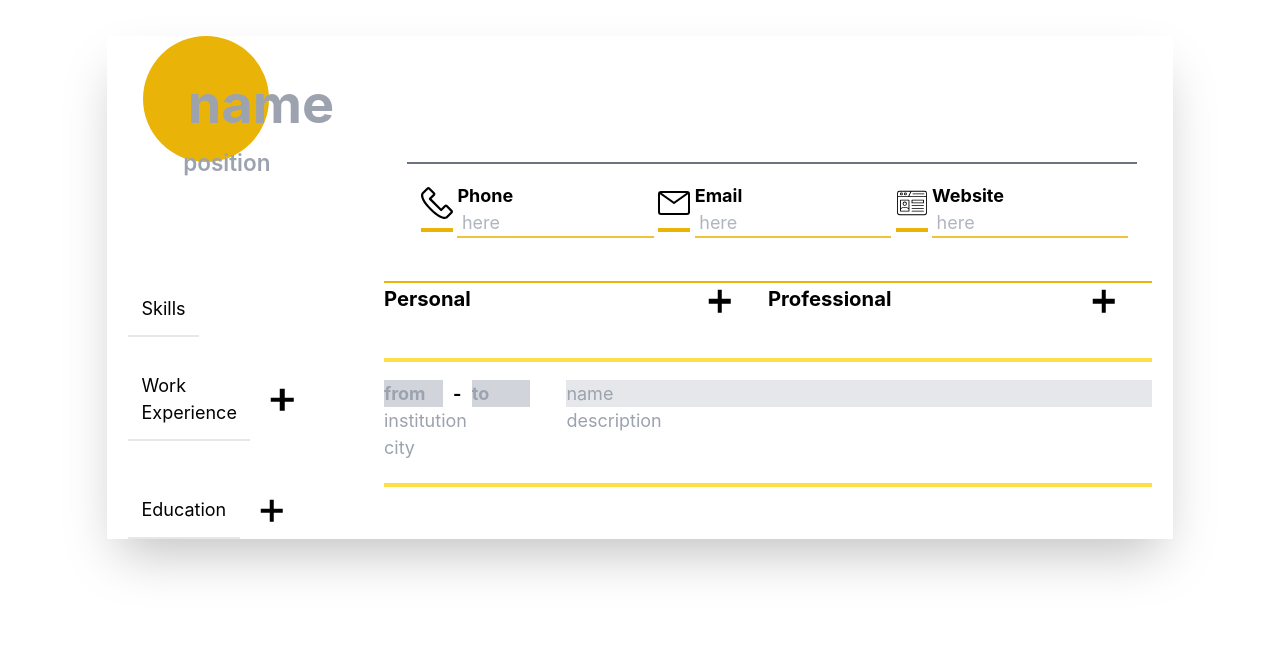
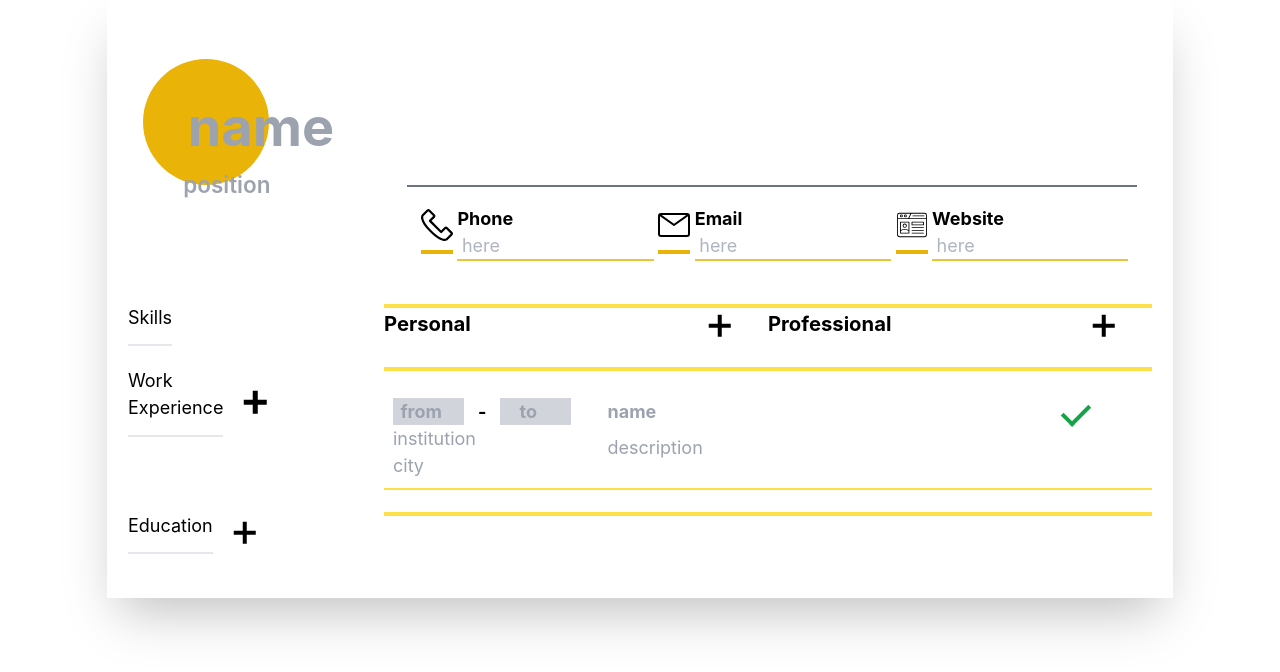
Before and after one commit to Sasmn/cv-project, a React (Create React App) app: page / in a window 1280 px wide. Both pictures are taken after a click on the element 282 px from the left and 399 px from the top of the page. Shown: the top 672 px of the page. Built offline with nearby package versions, Linux system fonts and the light colour scheme.

Commit message:
delete and edit option skeleton, no functionality yet

```diff
--- a/src/App.js
+++ b/src/App.js
@@ -4,7 +4,7 @@ import Experience from "./Components/Experience";
 
 function App() {
   return (
-    <div className="w-full lg:w-5/6 ml-auto mr-auto shadow-2xl">
+    <div className="w-full lg:w-5/6 ml-auto mr-auto shadow-2xl pt-5 pb-5">
       <GeneralInfo />
       <Skills />
       <Experience name="Work Experience" />
--- /dev/null
+++ b/src/Components/DeleteOrEdit.js
@@ -0,0 +1,59 @@
+import React from "react";
+
+const DeleteOrEdit = (props) => {
+  return (
+    <div
+      className={`backdrop-blur-sm absolute top-0 left-0 w-full h-full rounded-md flex justify-center items-center gap-8 md:gap-12 duration-200 origin-top-left ${
+        props.Visible ? "scale-1 opacity-100" : "scale-0 opacity-0"
+      }`}
+    >
+      <svg
+        className="cursor-pointer scale-75 sm:scale-90 md:scale-110 lg:scale-125 group"
+        width="24"
+        height="24"
+        fill="none"
+        xmlns="http://www.w3.org/2000/svg"
+      >
+        <g
+          className="group-hover:fill-yellow-300 group-hover:scale-110 origin-center duration-100"
+          clip-path="url(#a)"
+          fill-rule="evenodd"
+          clip-rule="evenodd"
+          fill="#000"
+        >
+          <path d="M21.707 7.293a1 1 0 0 1 0 1.414l-13 13A1 1 0 0 1 8 22H4a1 1 0 0 1-1-1v-4a1 1 0 0 1 .293-.707l13-13a1 1 0 1 1 1.414 1.414L5 17.414V20h2.586L20.293 7.293a1 1 0 0 1 1.414 0z" />
+          <path d="M16.293 3.293a1 1 0 0 1 1.414 0l4 4a1 1 0 0 1-1.414 1.414l-4-4a1 1 0 0 1 0-1.414zM17.293 11.707l-4-4 1.414-1.414 4 4-1.414 1.414z" />
+        </g>
+        <defs>
+          <clipPath id="a">
+            <path fill="#fff" d="M0 0h24v24H0z" />
+          </clipPath>
+        </defs>
+      </svg>
+      <svg
+        className="cursor-pointer scale-75 sm:scale-90 md:scale-110 lg:scale-125 group"
+        width="24"
+        height="24"
+        fill="none"
+        xmlns="http://www.w3.org/2000/svg"
+      >
+        <path
+          className="group-hover:fill-red-600 group-hover:scale-110 origin-center duration-100"
+          fill-rule="evenodd"
+          clip-rule="evenodd"
+          d="M6 7a1 1 0 0 1 1 1v11a1 1 0 0 0 1 1h8a1 1 0 0 0 1-1V8a1 1 0 1 1 2 0v11a3 3 0 0 1-3 3H8a3 3 0 0 1-3-3V8a1 1 0 0 1 1-1z"
+          fill="#000"
+        />
+        <path
+          className="group-hover:fill-red-600 group-hover:scale-110 origin-center duration-100"
+          fill-rule="evenodd"
+          clip-rule="evenodd"
+          d="M10 8a1 1 0 0 1 1 1v8a1 1 0 1 1-2 0V9a1 1 0 0 1 1-1zM14 8a1 1 0 0 1 1 1v8a1 1 0 1 1-2 0V9a1 1 0 0 1 1-1zM4 5a1 1 0 0 1 1-1h14a1 1 0 1 1 0 2H5a1 1 0 0 1-1-1zM8 3a1 1 0 0 1 1-1h6a1 1 0 1 1 0 2H9a1 1 0 0 1-1-1z"
+          fill="#000"
+        />
+      </svg>
+    </div>
+  );
+};
+
+export default DeleteOrEdit;
--- a/src/Components/Experience.js
+++ b/src/Components/Experience.js
@@ -21,7 +21,7 @@ const Experience = (props) => {
   return (
     <div className="flex m-[2%] w-[96%] h-min">
       <div className="basis-1/4 shrink-0 h-min flex flex-wrap items-center">
-        <h2 className="border-b-2 max-w-min p-3 text-bold">{props.name}</h2>
+        <h2 className="border-b-2 max-w-min pb-3 text-bold">{props.name}</h2>
         <AddButton handleClick={addExpKey} />
       </div>
       <div className="basis-3/4 grow-0 flex flex-wrap gap-3 h-min border-t-4 border-yellow-300 pt-4">
--- a/src/Components/ListItem.js
+++ b/src/Components/ListItem.js
@@ -1,5 +1,6 @@
 import React, { useState } from "react";
 import TickButton from "./TickButton";
+import DeleteOrEdit from "./DeleteOrEdit";
 
 const ListItem = () => {
   const [LineCompleted, setLineCompleted] = useState(false);
@@ -8,20 +9,33 @@ const ListItem = () => {
     setLineCompleted(true);
   }
 
+  const [Visible, setVisible] = useState(false);
+
+  function showEdit() {
+    setVisible(true);
+    console.log("e");
+  }
+
+  function hideEdit() {
+    setVisible(false);
+    console.log("e");
+  }
+
   return (
     <li
-      className={`basis-full flex animate-drop origin-center ${
-        LineCompleted && "pointer-events-none"
-      }`}
+      onMouseEnter={showEdit}
+      onMouseLeave={hideEdit}
+      className={`basis-full flex animate-drop origin-center relative`}
     >
       <input
         type="text"
         disabled={LineCompleted}
-        className={`basis-3/4 max-w-[75%] grow-0 shrink max-w-3/4 bg-transparent min-w-0 w-0 ${
+        className={`basis-3/4 grow-0 shrink max-w-3/4 px-2 py-0.5 bg-transparent min-w-0 w-0 ${
           !LineCompleted && "border-b-2 border-yellow-300"
         }`}
       />
       <TickButton handleClick={handleClick} completed={LineCompleted} />
+      {LineCompleted && <DeleteOrEdit Visible={Visible} />}
     </li>
   );
 };
--- a/src/Components/OneExp.js
+++ b/src/Components/OneExp.js
@@ -1,4 +1,6 @@
-import React from "react";
+import React, { useState } from "react";
+import DeleteOrEdit from "./DeleteOrEdit";
+import TickButton from "./TickButton";
 
 const OneExp = () => {
   function auto_height(e) {
@@ -6,50 +8,77 @@ const OneExp = () => {
     e.target.style.height = e.target.scrollHeight + "px";
   }
 
+  const [ExpCompleted, setExpCompleted] = useState(false);
+
+  function handleTickClick() {
+    setExpCompleted(true);
+  }
+
+  const [Visible, setVisible] = useState(false);
+
+  function showEdit() {
+    setVisible(true);
+  }
+  function hideEdit() {
+    setVisible(false);
+  }
+
   return (
-    <div className="basis-full flex h-min gap-4 md:gap-8 animate-drop origin-center">
-      <div className="basis-2/5 md:basis-1/5 overflow-hidden h-min flex flex-wrap">
-        <div className="basis-full overflow-hidden flex font-bold">
+    <div
+      onMouseEnter={showEdit}
+      onMouseLeave={hideEdit}
+      className="basis-full border-b-2 border-yellow-300 flex h-min gap-4 md:gap-8 p-2 animate-drop origin-center relative"
+    >
+      <div className="basis-2/6 md:basis-1/4 h-min flex flex-wrap">
+        <div className="basis-full flex font-bold">
           <input
             type="number"
             placeholder="from"
+            disabled={ExpCompleted}
             min={1950}
             max={new Date().getFullYear()}
-            className="basis-2/5 bg-gray-300 h-min max-w-[40%] min-w-0 w-0"
+            className="basis-2/5 bg-gray-300 text-center h-min max-w-[40%] min-w-0 w-0"
           />
           <span className="basis-1/5 h-min text-center"> - </span>
           <input
             type="number"
             placeholder="to"
+            disabled={ExpCompleted}
             min={1950}
             max={new Date().getFullYear()}
-            className="basis-2/5 bg-gray-300 h-min max-w-[40%] min-w-0 w-0"
+            className="basis-2/5 bg-gray-300 text-center h-min max-w-[40%] min-w-0 w-0"
           />
         </div>
         <input
           type="text"
           placeholder="institution"
-          className="basis-full overflow-hidden min-w-0 w-0"
+          disabled={ExpCompleted}
+          className="basis-full min-w-0 w-0"
         />
         <input
           type="text"
           placeholder="city"
-          className="basis-full overflow-hidden min-w-0 w-0"
+          disabled={ExpCompleted}
+          className="basis-full min-w-0 w-0"
         />
       </div>
-      <div className="basis-3/5 md:basis-4/5 overflow-hidden h-min flex flex-wrap">
+      <div className="basis-4/6 md:basis-3/4 h-min flex flex-wrap">
         <input
           type="text"
           placeholder="name"
-          className={`bg-gray-200 basis-full min-w-0 w-0`}
+          disabled={ExpCompleted}
+          className={`basis-3/4 font-bold min-w-0 w-0`}
         />
+        <TickButton handleClick={handleTickClick} completed={ExpCompleted} />
         <textarea
           rows={1}
           placeholder="description"
-          className="basis-full h-min resize-none min-w-0 w-0"
+          disabled={ExpCompleted}
+          className="basis-full h-min mt-2 resize-none min-w-0 w-0"
           onInput={auto_height}
         ></textarea>
       </div>
+      {ExpCompleted && <DeleteOrEdit Visible={Visible} />}
     </div>
   );
 };
--- a/src/Components/Skills.js
+++ b/src/Components/Skills.js
@@ -5,9 +5,9 @@ const Skills = () => {
   return (
     <div className="flex m-[2%] w-[96%]">
       <div className="basis-1/4 shrink-0">
-        <h2 className="border-b-2 max-w-min p-3">Skills</h2>
+        <h2 className="border-b-2 max-w-min pb-3">Skills</h2>
       </div>
-      <div className="basis-3/4 shrink-0 flex border-t-2 border-yellow-500">
+      <div className="basis-3/4 shrink-0 flex border-t-4 border-yellow-300">
         <SkillGroups name="Personal" />
         <SkillGroups name="Professional" />
       </div>
```
